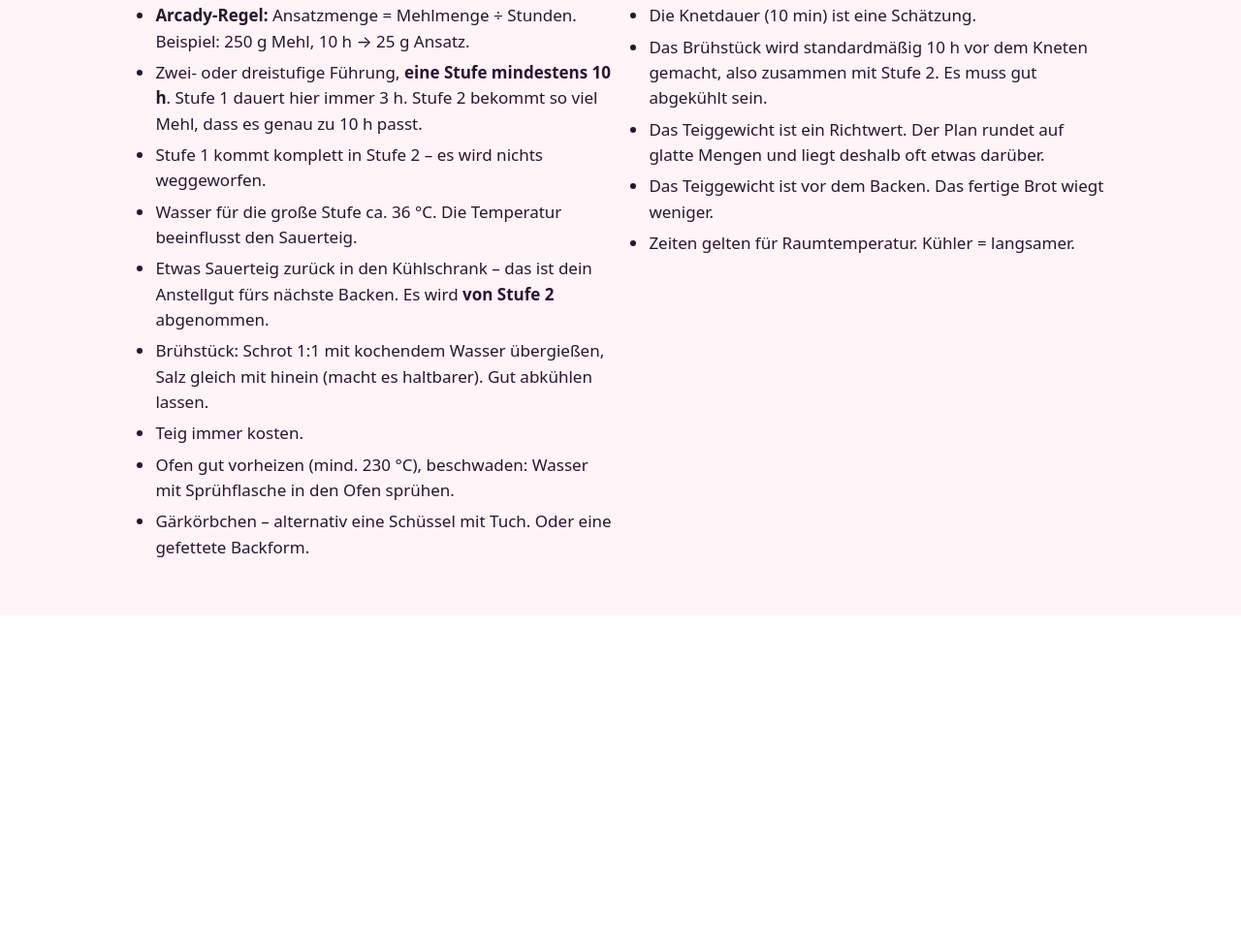
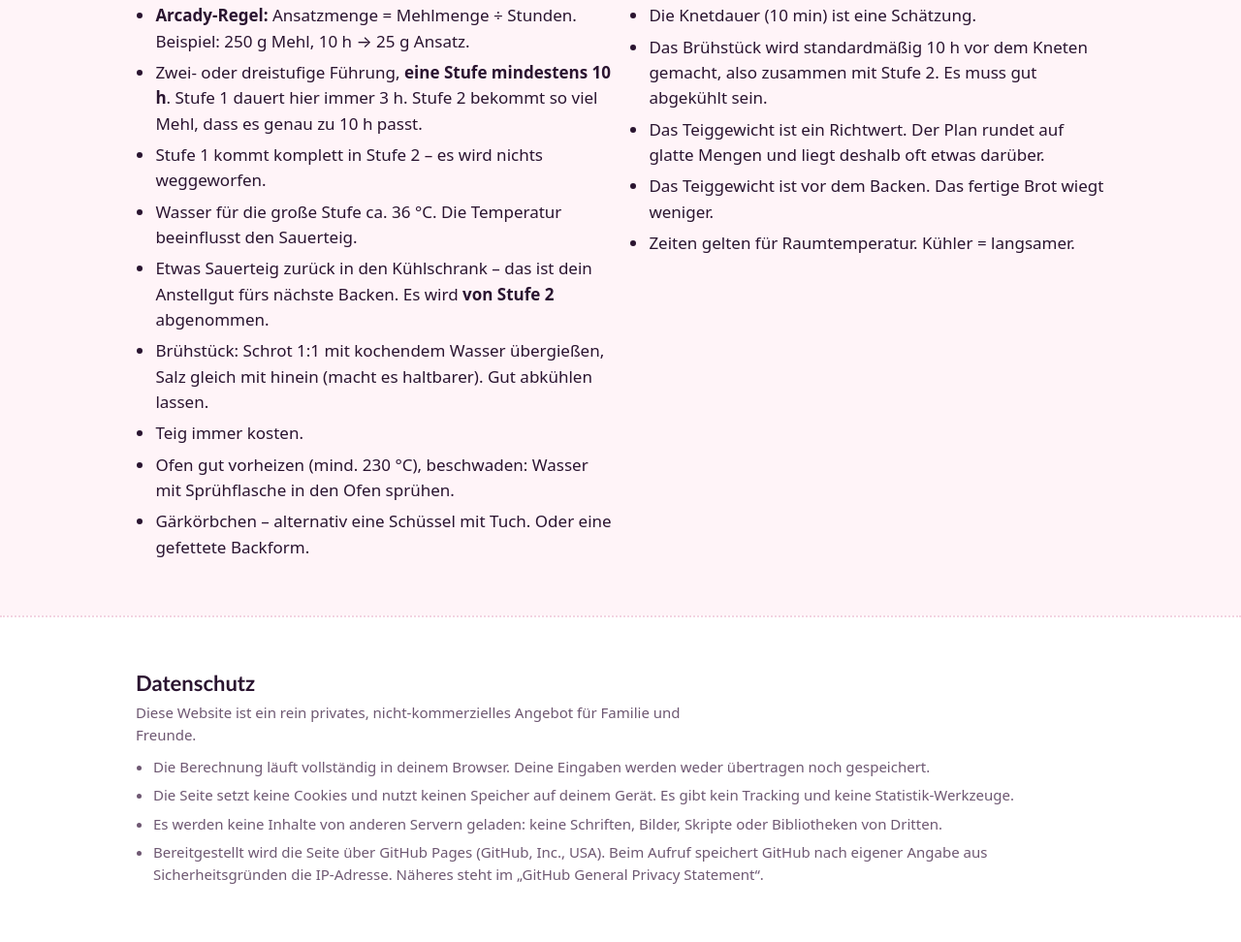
Before and after one commit to schnipps0mac/backplan, a plain HTML site: page index.html in a window 1280 px wide. Shown: the part 2720-3692 px from the top of the page at 97% size. Before the commit the page ends 3355 px from the top, so only its background shows below. Drawn offline with Linux system fonts and the light colour scheme.

Commit message:
Add files via upload

```diff
--- a/index.html
+++ b/index.html
@@ -104,5 +104,17 @@
     </div>
   </div>
 </section>
+<footer class="band privacy">
+  <div class="wrap">
+    <h2>Datenschutz</h2>
+    <p>Diese Website ist ein rein privates, nicht-kommerzielles Angebot für Familie und Freunde.</p>
+    <ul class="notes">
+      <li>Die Berechnung läuft vollständig in deinem Browser. Deine Eingaben werden weder übertragen noch gespeichert.</li>
+      <li>Die Seite setzt keine Cookies und nutzt keinen Speicher auf deinem Gerät. Es gibt kein Tracking und keine Statistik-Werkzeuge.</li>
+      <li>Es werden keine Inhalte von anderen Servern geladen: keine Schriften, Bilder, Skripte oder Bibliotheken von Dritten.</li>
+      <li>Bereitgestellt wird die Seite über GitHub Pages (GitHub, Inc., USA). Beim Aufruf speichert GitHub nach eigener Angabe aus Sicherheitsgründen die IP-Adresse. Näheres steht im „GitHub General Privacy Statement“.</li>
+    </ul>
+  </div>
+</footer>
 </body>
 </html>
--- a/style.css
+++ b/style.css
@@ -452,3 +452,20 @@ ul.notes li {
   gap: 10px;
   margin-top: 12px;
 }
+
+/* Datenschutz-Hinweis am Seitenende */
+.privacy {
+  border-top: 2px dotted var(--line);
+  font-size: 15px;
+  color: var(--mute);
+}
+
+.privacy h2 {
+  font-size: 22px;
+  color: var(--ink);
+}
+
+.privacy p {
+  margin: 0 0 10px;
+  max-width: 70ch;
+}
```
